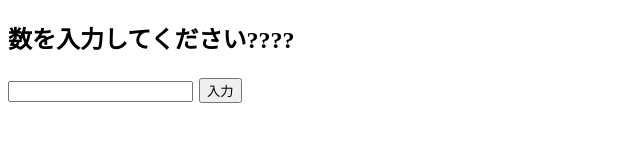
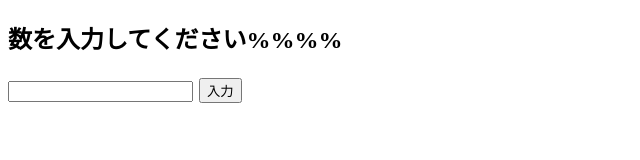
Before and after one commit to g1527066/2016web1-12, a plain HTML site: page index.html in a window 1280 px wide. Shown: the full height of the page, 0-640 px from the left. Drawn offline with Linux system fonts and the light colour scheme.

Commit message:
Update index.html

```diff
--- a/index.html
+++ b/index.html
@@ -6,11 +6,11 @@
   </head>
   <body>
     <section>
-<h1>数を入力してください????<h1>
+<h1>数を入力してください%%%%<h1>
 <form action="#" id="form">
 <input type="text" name="word">
 <input type="submit" value="入力">
-
+<p id="choice"></p>
 
 </form>
     </section>
```
